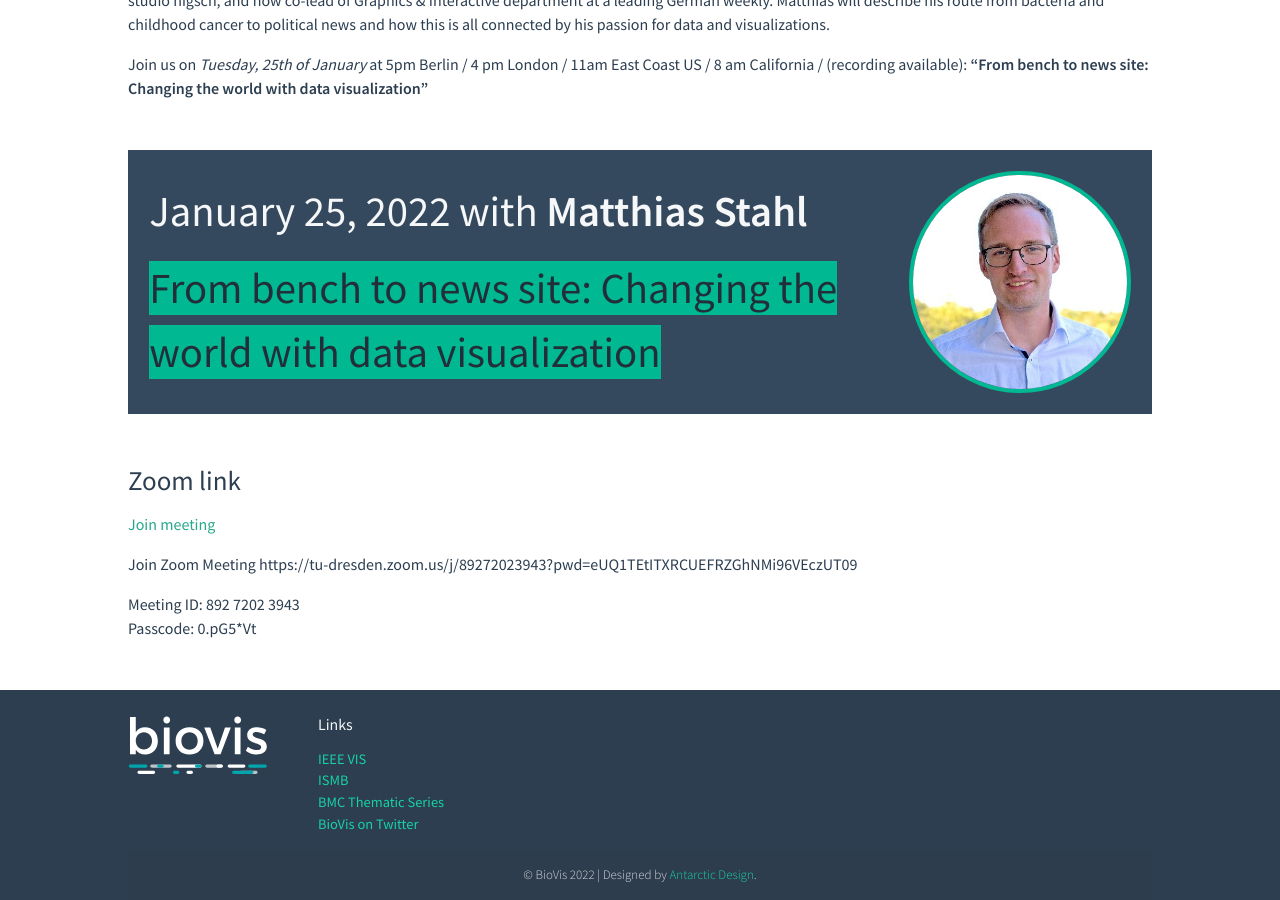
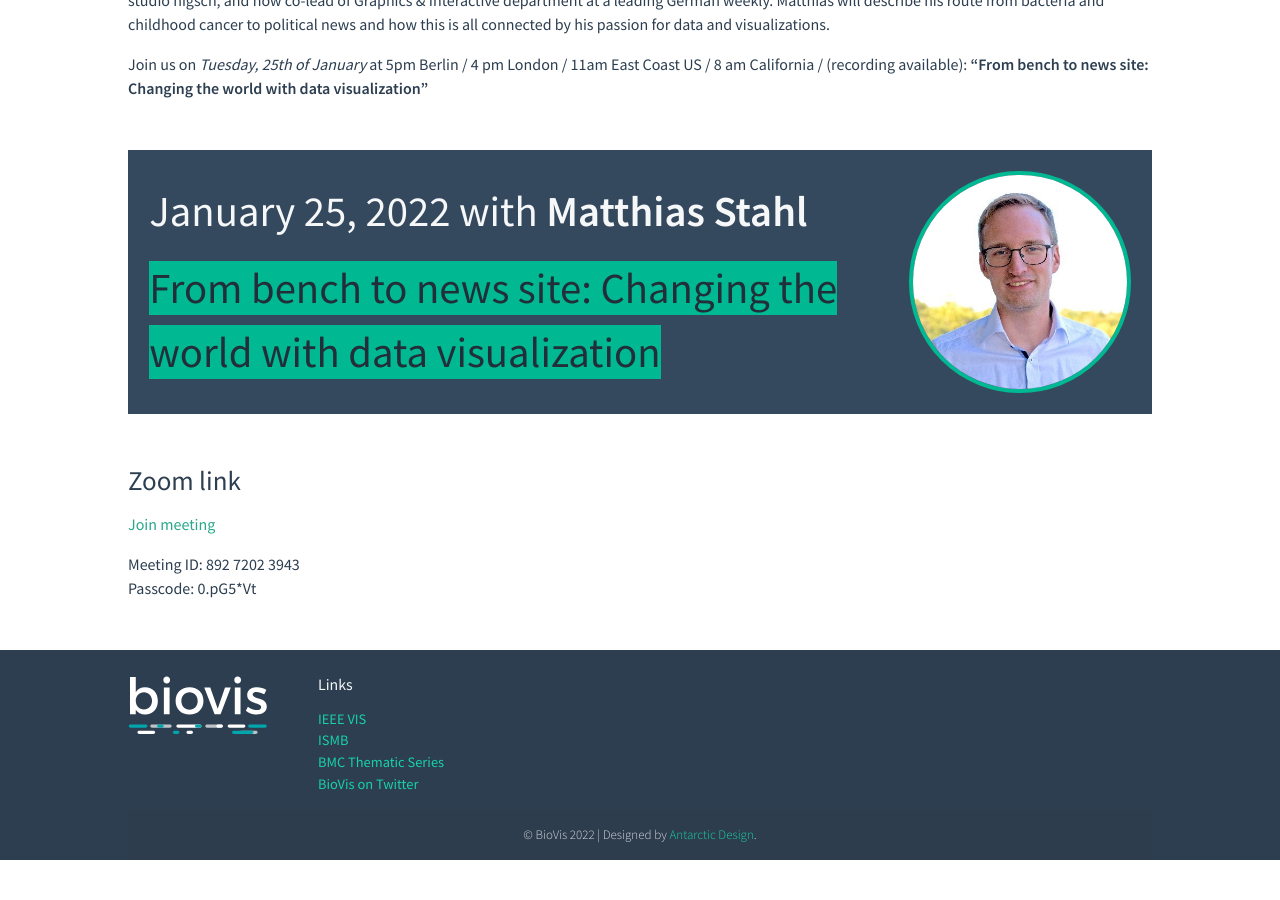
Before and after one commit to foreveremain/2024, a Jekyll site: the page built from meetup.md, in a window 1280 px wide and 900 px high, scrolled down 868 px. Built offline with Jekyll 4.4.1, drawn with Linux system fonts in a browser that asks for light colours; after the commit the page ends 1728 px from its top, so only the background shows below that.

Commit message:
Update meetup.md

```diff
--- a/meetup.md
+++ b/meetup.md
@@ -47,7 +47,5 @@ London / 11am East Coast US / 8 am California / (recording available):
 ### Zoom link
 [Join meeting](https://tu-dresden.zoom.us/j/89272023943?pwd=eUQ1TEtITXRCUEFRZGhNMi96VEczUT09)
 
-Join Zoom Meeting https://tu-dresden.zoom.us/j/89272023943?pwd=eUQ1TEtITXRCUEFRZGhNMi96VEczUT09
-
 Meeting ID: 892 7202 3943
 Passcode: 0.pG5*Vt
```
